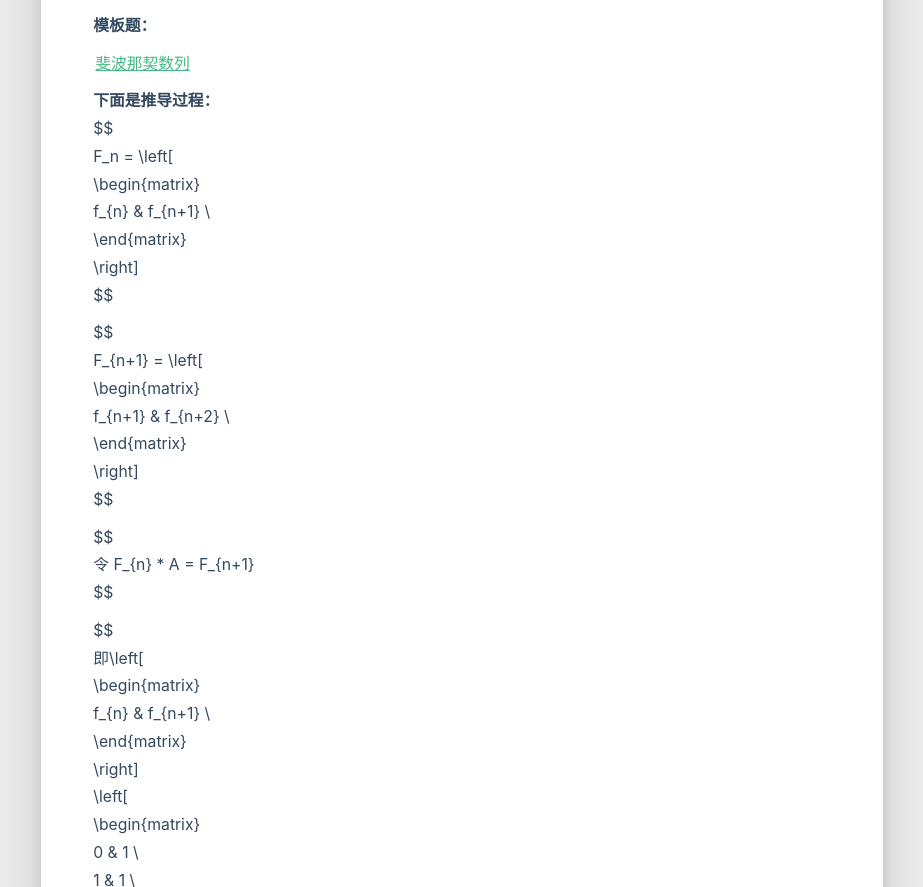
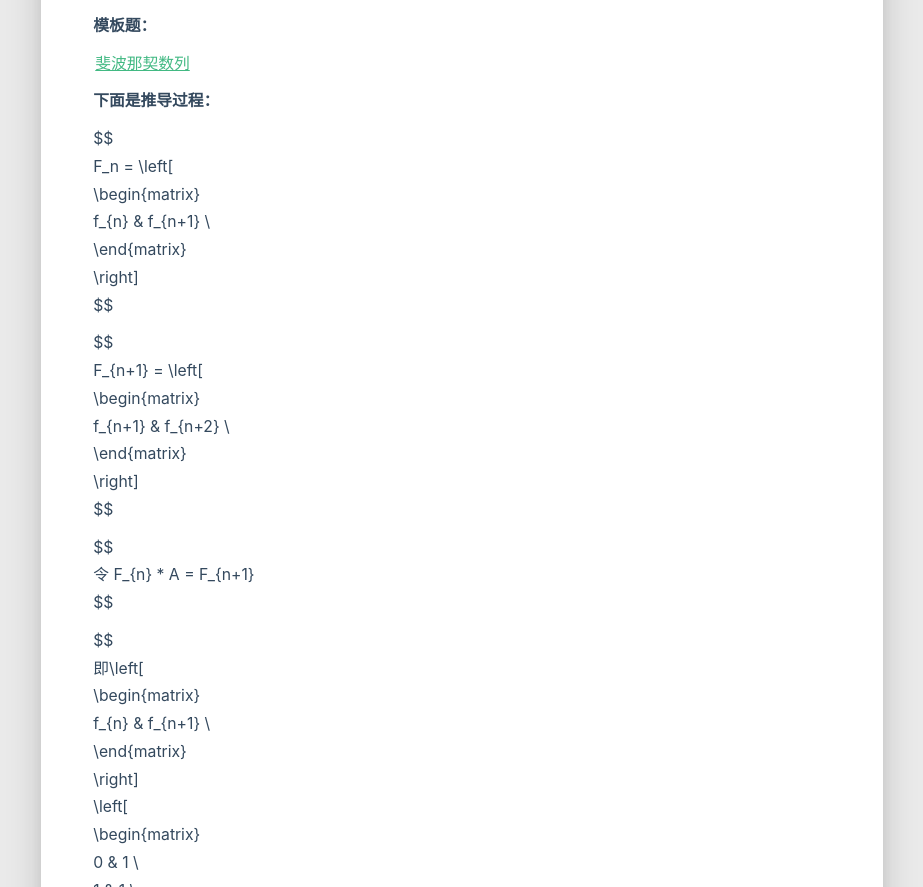
Before and after one commit to 318471543/318471543.github.io, a plain HTML site: page 2022/07/09/数论/index.html in a window 1280 px wide. Shown: the part 8745-9632 px from the top of the page, without its empty margins (34-957 px from the left). Drawn offline with Linux system fonts and the light colour scheme; some packages are replaced by stand-ins of ours; no server answers; animation ran at ten frames a second; a script that the page names is missing.

Commit message:
Site updated: 2022-07-15 12:32:56

```diff
--- a/2022/07/09/数论/index.html
+++ b/2022/07/09/数论/index.html
@@ -502,7 +502,8 @@
 
 <h2 id="矩阵快速幂"><a href="#矩阵快速幂" class="headerlink" title="矩阵快速幂"></a>矩阵快速幂</h2><p><strong>模板题：</strong></p>
 <p><a target="_blank" rel="noopener" href="https://www.luogu.com.cn/problem/P1962">斐波那契数列</a></p>
-<p><strong>下面是推导过程：</strong><br>$$<br>F_n &#x3D; \left[<br> \begin{matrix}<br>   f_{n} &amp; f_{n+1} \<br>  \end{matrix}<br>  \right]<br>$$</p>
+<p><strong>下面是推导过程：</strong></p>
+<p>$$<br>F_n &#x3D; \left[<br> \begin{matrix}<br>   f_{n} &amp; f_{n+1} \<br>  \end{matrix}<br>  \right]<br>$$</p>
 <p>$$<br>F_{n+1} &#x3D; \left[<br> \begin{matrix}<br>   f_{n+1} &amp; f_{n+2} \<br>  \end{matrix}<br>  \right]<br>$$</p>
 <p>$$<br>令 F_{n} * A &#x3D; F_{n+1}<br>$$</p>
 <p>$$<br>即\left[<br> \begin{matrix}<br>   f_{n} &amp; f_{n+1} \<br>  \end{matrix}<br>  \right]<br>  \left[<br> \begin{matrix}<br>   0 &amp; 1 \<br>   1 &amp; 1 \<br>  \end{matrix}<br>  \right]<br>   &#x3D; \left[<br> \begin{matrix}<br>   f_{n+1} &amp; f_{n+2} \<br>  \end{matrix}<br>  \right]<br>$$</p>
```
